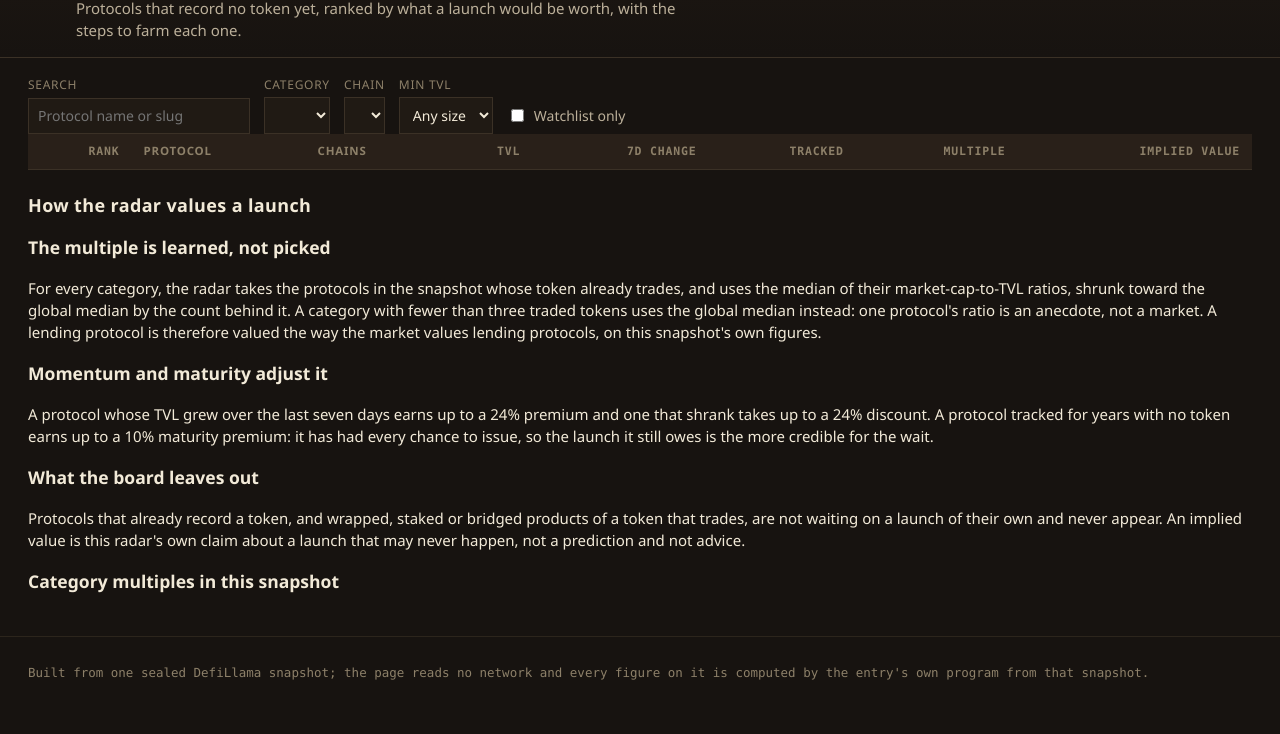
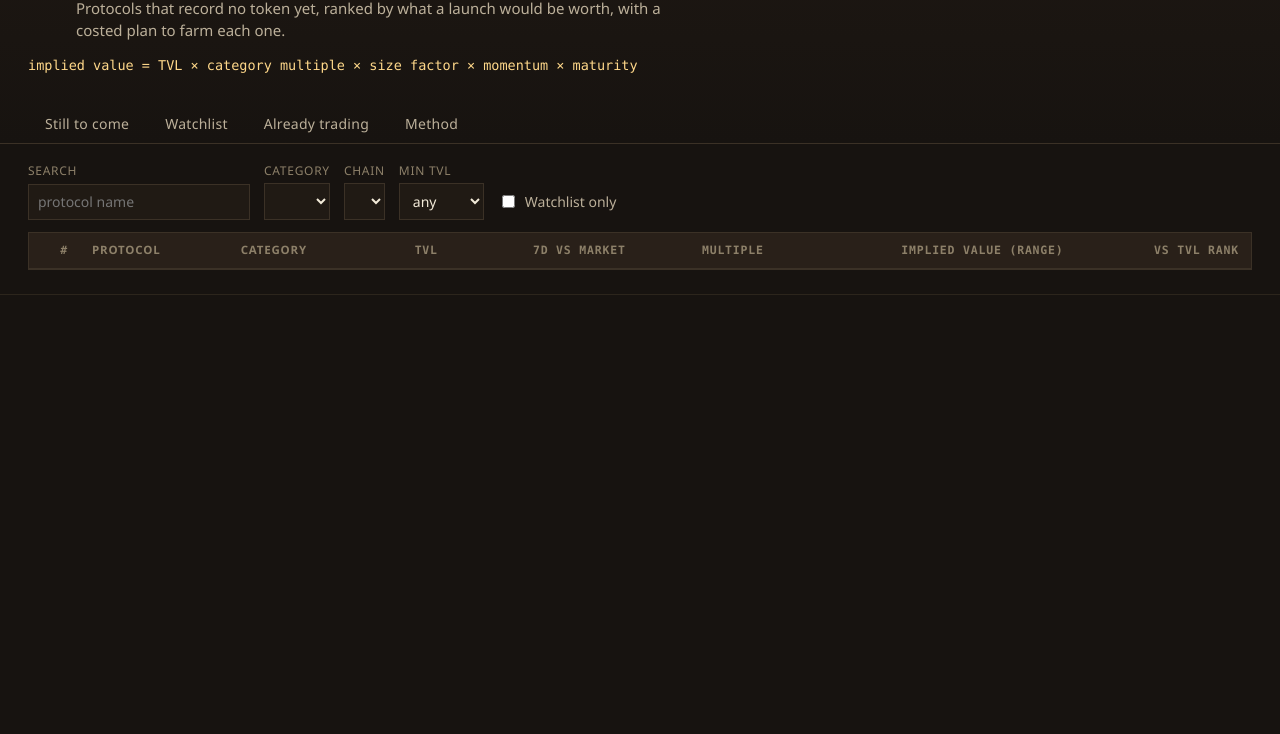
Before and after one commit to wyze69-sys/token-launch-radar, a plain HTML site: page dashboard/index.html in a window 1280 px wide. Shown: the part 66-800 px from the top of the page. Drawn offline with Linux system fonts and the light colour scheme; a script that the page names is missing.

Commit message:
v2 update

```diff
--- a/dashboard/index.html
+++ b/dashboard/index.html
@@ -1,4 +1,26 @@
 <!doctype html>
+<!--
+  For the reviewing judge: Token Launch Radar, sealed snapshot of 2026-11-14.
+  1. Radar: pre-token protocols ranked by implied launch value; all 40
+     watchlist protocols are on the board and starred. Coverage is asserted
+     at build time; the build fails if one is missing.
+  2. Model: implied = TVL x category multiple x size factor x momentum x
+     maturity, computed in model.js, which this page loads and the build
+     program runs. Multiples are log-space shrunk medians of the traded
+     protocols; a leave-one-out back-test over them is printed under Method.
+  3. Plans: composed per protocol in model.js from category mechanics,
+     cheapest listed chain, TVL tier, momentum state and age bucket. The
+     totals are summed from the quantities the steps themselves quote.
+  4. Page: sortable and filterable board, a detail view per protocol, a
+     watchlist grid, and an Already trading tab that separates the traded
+     protocols the model learned from.
+  5. Craft: one palette, one type scale, no framework, and no network
+     reference anywhere in this source; the page renders fully offline.
+  Limits, stated plainly: momentum and maturity are bounded priors the
+  back-test cannot fit. Curator TVL is managed inside host protocols and
+  is flagged on those rows. Value ranges span the multiple's uncertainty
+  only. Gas figures are planning tiers, listed under Method, not data.
+-->
 <html lang="en">
 <head>
 <meta charset="utf-8">
@@ -12,91 +34,91 @@
     <div class="brand-mark" aria-hidden="true"></div>
     <div>
       <h1>Token Launch Radar</h1>
-      <p class="tagline">Protocols that record no token yet, ranked by what a launch would be worth, with the steps to farm each one.</p>
+      <p class="tagline">Protocols that record no token yet, ranked by what a launch would be worth, with a costed plan to farm each one.</p>
     </div>
   </div>
-  <dl class="stats" id="stats"></dl>
+  <p class="formula" id="formula-line">implied value = TVL &times; category multiple &times; size factor &times; momentum &times; maturity</p>
+  <div class="kpis" id="kpis"></div>
+  <nav class="tabs" id="tabs">
+    <a href="#/" data-nav="board">Still to come</a>
+    <a href="#/watchlist" data-nav="watchlist">Watchlist</a>
+    <a href="#/traded" data-nav="traded">Already trading</a>
+    <a href="#/method" data-nav="method">Method</a>
+  </nav>
 </header>
 
 <main>
-  <section id="board-view">
+  <section id="view-board">
     <div class="controls">
-      <label class="field grow">
-        <span>Search</span>
-        <input id="q" type="search" placeholder="Protocol name or slug">
-      </label>
-      <label class="field">
-        <span>Category</span>
-        <select id="cat"></select>
-      </label>
-      <label class="field">
-        <span>Chain</span>
-        <select id="chain"></select>
-      </label>
-      <label class="field">
-        <span>Min TVL</span>
-        <select id="min-tvl">
-          <option value="0">Any size</option>
-          <option value="10000000">$10M+</option>
-          <option value="50000000">$50M+</option>
-          <option value="250000000">$250M+</option>
-        </select>
-      </label>
-      <label class="check">
-        <input id="wl" type="checkbox">
-        <span>Watchlist only</span>
-      </label>
+      <label>Search <input type="search" id="f-q" placeholder="protocol name"></label>
+      <label>Category <select id="f-cat"></select></label>
+      <label>Chain <select id="f-chain"></select></label>
+      <label>Min TVL <select id="f-tvl">
+        <option value="0">any</option><option value="10000000">$10M</option>
+        <option value="50000000">$50M</option><option value="100000000">$100M</option>
+        <option value="250000000">$250M</option>
+      </select></label>
+      <label class="check"><input type="checkbox" id="f-watch"> Watchlist only</label>
     </div>
-
-    <div class="table-wrap">
-      <table id="board">
-        <thead>
-          <tr>
-            <th data-sort="rank" class="num">Rank</th>
-            <th data-sort="name">Protocol</th>
-            <th>Chains</th>
-            <th data-sort="tvl_usd" class="num">TVL</th>
-            <th data-sort="change_7d" class="num">7d change</th>
-            <th data-sort="age_days" class="num">Tracked</th>
-            <th data-sort="multiple" class="num">Multiple</th>
-            <th data-sort="implied_value_usd" class="num">Implied value</th>
-          </tr>
-        </thead>
-        <tbody id="rows"></tbody>
+    <p class="showing" id="showing"></p>
+    <div class="tablewrap">
+      <table id="board-table">
+        <thead><tr>
+          <th data-sort="rank" class="num">#</th>
+          <th data-sort="name">Protocol</th>
+          <th data-sort="category">Category</th>
+          <th data-sort="tvl_usd" class="num">TVL</th>
+          <th data-sort="excess" class="num">7d vs market</th>
+          <th data-sort="mult" class="num">Multiple</th>
+          <th data-sort="implied" class="num">Implied value (range)</th>
+          <th data-sort="rankDelta" class="num">vs TVL rank</th>
+        </tr></thead>
+        <tbody id="board-body"></tbody>
       </table>
-      <p class="empty" id="empty" hidden>No protocol matches those filters. Loosen one and the radar sweeps again.</p>
     </div>
   </section>
 
-  <section id="detail-view" hidden></section>
+  <section id="view-watchlist" hidden>
+    <div class="tiles" id="tiles"></div>
+    <div class="evidence" id="evidence"></div>
+  </section>
 
-  <section class="method">
-    <h2>How the radar values a launch</h2>
-    <p id="model-text"></p>
-    <div class="method-grid">
-      <div>
-        <h3>The multiple is learned, not picked</h3>
-        <p>For every category, the radar takes the protocols in the snapshot whose token already trades, and uses the median of their market-cap-to-TVL ratios, shrunk toward the global median by the count behind it. A category with fewer than three traded tokens uses the global median instead: one protocol's ratio is an anecdote, not a market. A lending protocol is therefore valued the way the market values lending protocols, on this snapshot's own figures.</p>
-      </div>
-      <div>
-        <h3>Momentum and maturity adjust it</h3>
-        <p>A protocol whose TVL grew over the last seven days earns up to a 24% premium and one that shrank takes up to a 24% discount. A protocol tracked for years with no token earns up to a 10% maturity premium: it has had every chance to issue, so the launch it still owes is the more credible for the wait.</p>
-      </div>
-      <div>
-        <h3>What the board leaves out</h3>
-        <p>Protocols that already record a token, and wrapped, staked or bridged products of a token that trades, are not waiting on a launch of their own and never appear. An implied value is this radar's own claim about a launch that may never happen, not a prediction and not advice.</p>
-      </div>
+  <section id="view-traded" hidden>
+    <p class="note" id="traded-note"></p>
+    <div class="tablewrap">
+      <table id="comp-table">
+        <thead><tr>
+          <th data-csort="name">Protocol</th><th data-csort="category">Category</th>
+          <th data-csort="tvl" class="num">TVL</th><th data-csort="mcap" class="num">Market cap</th>
+          <th data-csort="ratio" class="num">mcap / TVL</th>
+        </tr></thead>
+        <tbody id="comp-body"></tbody>
+      </table>
     </div>
-    <h3>Category multiples in this snapshot</h3>
-    <div id="multiples" class="multiples"></div>
+    <h2>Category multiples learned from these protocols</h2>
+    <div class="tablewrap">
+      <table id="cat-table">
+        <thead><tr>
+          <th>Category</th><th class="num">Traded comps</th><th class="num">Raw median</th>
+          <th class="num">Shrunk multiple</th><th class="num">Prior weight</th>
+        </tr></thead>
+        <tbody id="cat-body"></tbody>
+      </table>
+    </div>
+  </section>
+
+  <section id="view-method" hidden>
+    <div id="method-body"></div>
+  </section>
+
+  <section id="view-detail" hidden>
+    <p><a href="#/" class="backlink">&larr; back to the board</a></p>
+    <div id="detail-body"></div>
   </section>
 </main>
 
-<footer>
-  <p>Built from one sealed DefiLlama snapshot; the page reads no network and every figure on it is computed by the entry's own program from that snapshot.</p>
-</footer>
-
+<footer id="footer"></footer>
 <script src="../data.js"></script>
-<script src="app.js"></script>
+<script type="module" src="app.js"></script>
 </body>
 </html>
```
